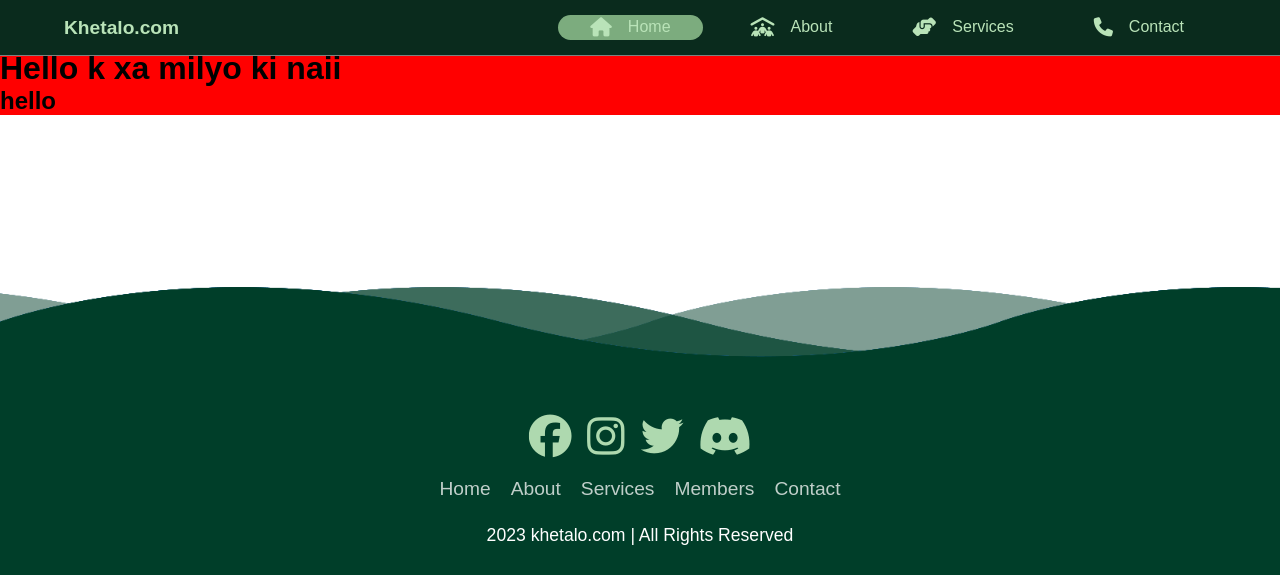
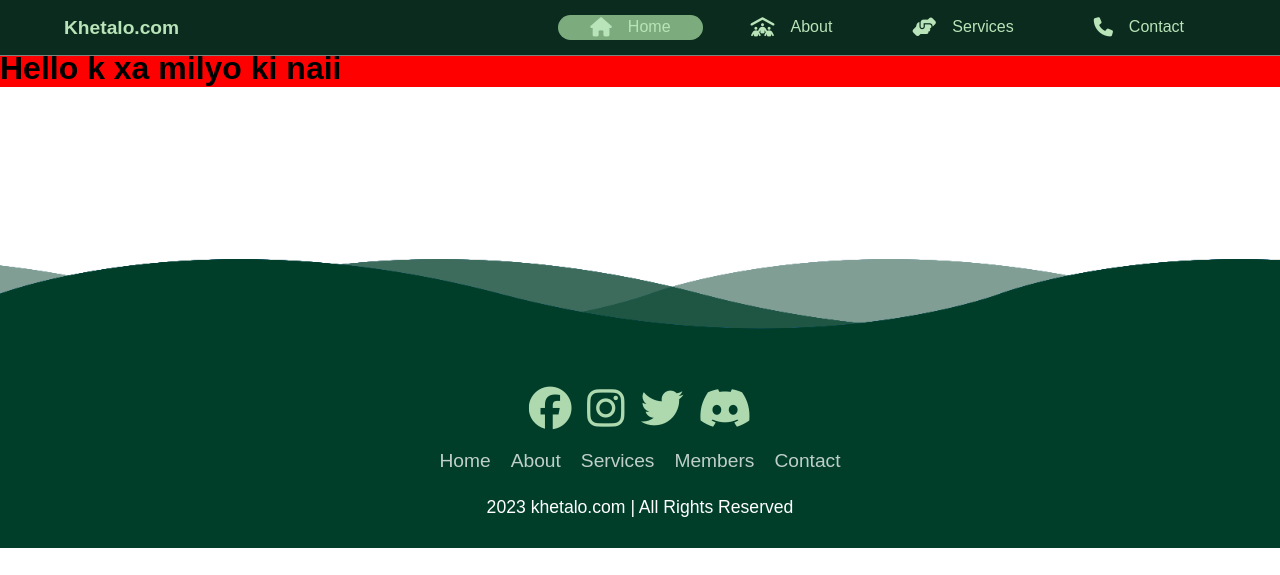
Before and after one commit to aayushdhakal69/projectf0, a Django app: page / in a window 1280 px wide. Shown: the top 575 px of the page. Run offline with Django 4.2, Linux system fonts and the light colour scheme; some libraries are stand-ins or nearby versions.

Commit message:
h2 deleted

```diff
--- a/templates/index.html
+++ b/templates/index.html
@@ -21,8 +21,6 @@
     <div class="main">
         <!-- <img src="{% static 'hello.jpg' %}" alt=""> -->
         <h1>Hello k xa milyo ki naii</h1>
-
-        <h2>hello</h2>
     </div>
     <!-- <script>
 
```
